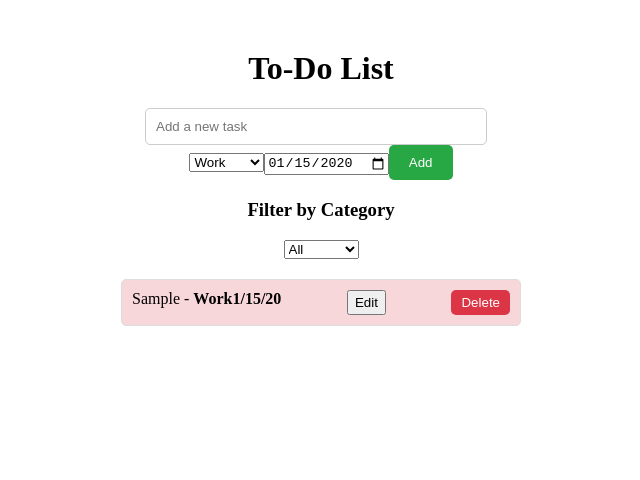
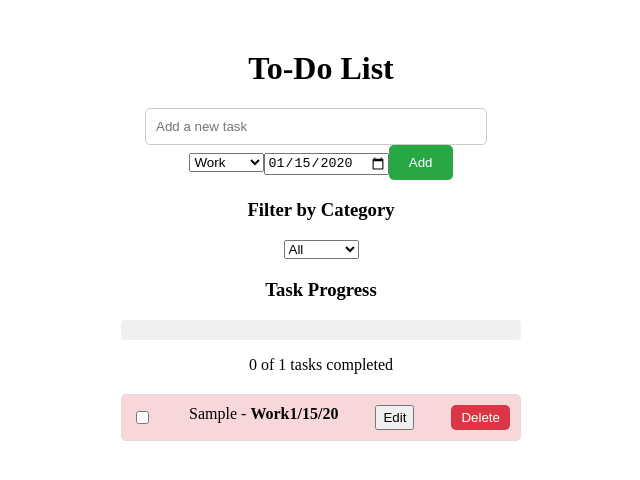
Before and after one commit to MOQRAN/todo-list, an Angular app: page / in a window 1280 px wide. Both pictures are taken after typing "Sample", "2020-01-15" into the empty fields and a click on the button "Add". Shown: the top 480 px of the page, without its empty margins (319-959 px from the left). Built offline with nearby package versions, Linux system fonts and the light colour scheme.

Commit message:
progress bar

```diff
--- a/src/app/todo.service.ts
+++ b/src/app/todo.service.ts
@@ -3,7 +3,8 @@ import { Injectable } from '@angular/core';
 export interface Todo {
   task: string;
   category: string;
-  dueDate:string
+  dueDate:string,
+  completed: boolean
 }
 
 @Injectable({
@@ -24,7 +25,7 @@ export class TodoService {
   }
 
   addTodo(task: string, category: string,dueDate:string) {
-    this.todos.push({ task, category,dueDate });
+    this.todos.push({ task, category,dueDate, completed:false});
     this.todos.sort((a, b) => new Date(a.dueDate).getTime() - new Date(b.dueDate).getTime());
     this.saveTodos();
   }
@@ -36,6 +37,10 @@ export class TodoService {
   saveTodos() {
     localStorage.setItem('todos', JSON.stringify(this.todos));
   }
+  toggleCompletion(index: number) {
+    this.todos[index].completed = !this.todos[index].completed;
+    this.saveTodos();
+  }
 
   getTodosByCategory(category: string) {
     return this.todos.filter(todo => todo.category === category);
--- a/src/app/todo/todo.component.css
+++ b/src/app/todo/todo.component.css
@@ -56,3 +56,27 @@
 .overdue {
   background-color: #f8d7da;
 }
+
+
+.progress-container {
+  margin: 20px 0;
+}
+
+.progress-bar {
+  background-color: #f0f0f0;
+  border-radius: 4px;
+  overflow: hidden;
+  width: 100%;
+  height: 20px;
+}
+
+.progress {
+  background-color: #4caf50;
+  height: 100%;
+  transition: width 0.3s;
+}
+
+.completed {
+  text-decoration: line-through;
+  color: gray;
+}
--- a/src/app/todo/todo.component.html
+++ b/src/app/todo/todo.component.html
@@ -26,6 +26,13 @@
     <option value="Urgent">Urgent</option>
   </select>
 
+  <div class="progress-container">
+    <h3>Task Progress</h3>
+    <div class="progress-bar">
+      <div class="progress" [style.width]="getProgressPercentage() + '%'"></div>
+    </div>
+    <p>{{ getCompletedTasks() }} of {{ todos.length }} tasks completed</p>
+  </div>
   <ul class="todo-list">
     <li
       *ngFor="let todo of filteredTodos; let i = index"
@@ -33,7 +40,8 @@
       [ngClass]="{ overdue: isOverdue(todo.dueDate) }"
       [@taskState]
     >
-      <span *ngIf="!editingIndex || editingIndex !== i"
+    <input type="checkbox" [(ngModel)]="todo.completed" (click)="toggleCompletion(i)" />
+      <span [class.completed]="todo.completed" *ngIf="!editingIndex || editingIndex !== i"
         >{{ todo.task }} - <strong>{{ todo.category }}</strong>
         <strong>{{ todo.dueDate | date : "shortDate" }}</strong>
       </span>
--- a/src/app/todo/todo.component.ts
+++ b/src/app/todo/todo.component.ts
@@ -66,4 +66,16 @@ export class TodoComponent {
       this.todoService.saveTodos();
     }
   }
+  getCompletedTasks(): number {
+    return this.todos.filter(todo => todo.completed).length;
+  }
+  getProgressPercentage(): number {
+    const completedTasks = this.getCompletedTasks();
+    return this.todos.length > 0 ? (completedTasks / this.todos.length) * 100 : 0;
+  }
+
+toggleCompletion(index: number) {
+  this.todoService.toggleCompletion(index);
+  // this.todos = this.todoService.getTodos();
 }
+}
```
